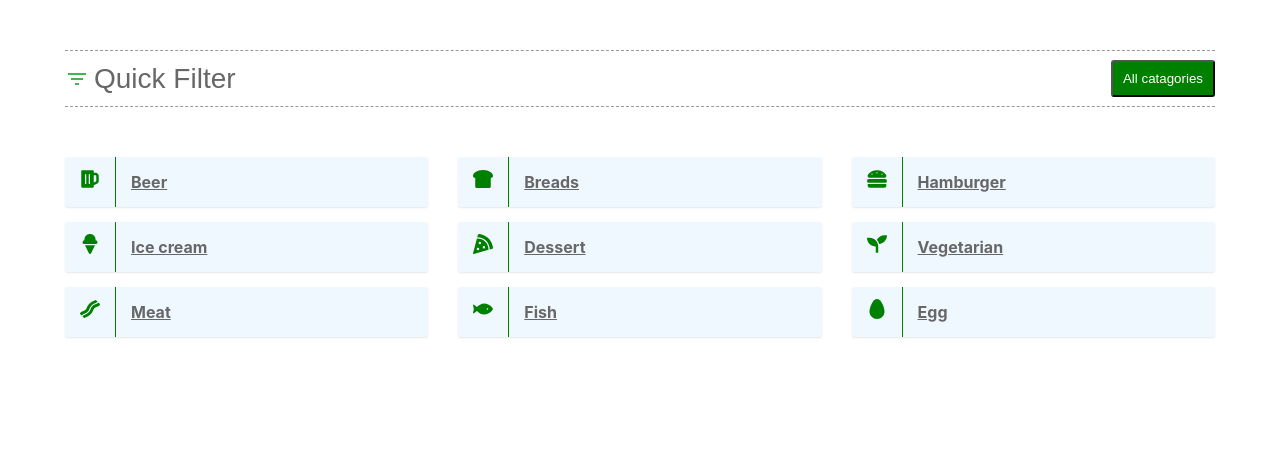
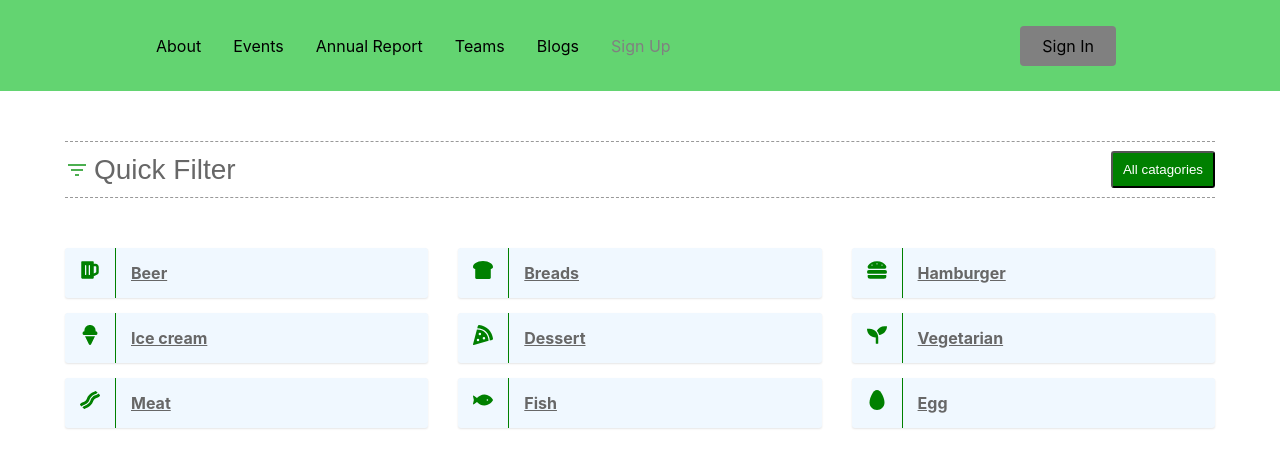
Before and after one commit to tungnthust/recipe-web-app, a React (Create React App) app in the folder client/: page / in a window 1280 px wide. Shown: the top 468 px of the page. Built offline with nearby package versions, Linux system fonts and the light colour scheme.

Commit message:
#1 add naive navbar

```diff
--- a/client/package.json
+++ b/client/package.json
@@ -12,7 +12,9 @@
     "react": "^17.0.2",
     "react-dom": "^17.0.2",
     "react-icons": "^4.3.1",
-    "react-scripts": "4.0.3"
+    "react-router-dom": "^6.0.0",
+    "react-scripts": "4.0.3",
+    "styled-components": "^5.3.3"
   },
   "scripts": {
     "start": "react-scripts start",
--- a/client/src/App.js
+++ b/client/src/App.js
@@ -1,10 +1,15 @@
 import './App.css';
+import { BrowserRouter as Router, Switch, Route } from 'react-router-dom';
+import Navbar1 from './Components/Navbar1';
 import QuickFilter from './Components/QuickFilter';
 
 function App() {
   return (
     <div>
-    <QuickFilter/>
+      <Router>
+        <Navbar1/>
+      </Router>
+      <QuickFilter/>
     </div>
   );
 }
--- /dev/null
+++ b/client/src/Components/Navbar1/NavbarElements.js
@@ -0,0 +1,86 @@
+import { FaBars } from 'react-icons/fa';
+import { NavLink as Link } from 'react-router-dom';
+import styled from 'styled-components';
+
+export const Nav = styled.nav`
+  background: #63D471;
+  height: 85px;
+  display: flex;
+  justify-content: space-between;
+  padding: 0.2rem calc((100vw - 1000px) / 2);
+  z-index: 12;
+  /* Third Nav */
+  /* justify-content: flex-start; */
+`;
+
+export const NavLink = styled(Link)`
+  color: #808080;
+  display: flex;
+  align-items: center;
+  text-decoration: none;
+  padding: 0 1rem;
+  height: 100%;
+  cursor: pointer;
+  &.active {
+    color: #000000;
+  }
+`;
+
+export const Bars = styled(FaBars)`
+  display: none;
+  color: #808080;
+  @media screen and (max-width: 768px) {
+    display: block;
+    position: absolute;
+    top: 0;
+    right: 0;
+    transform: translate(-100%, 75%);
+    font-size: 1.8rem;
+    cursor: pointer;
+  }
+`;
+
+export const NavMenu = styled.div`
+  display: flex;
+  align-items: center;
+  margin-right: -24px;
+  /* Second Nav */
+  /* margin-right: 24px; */
+  /* Third Nav */
+  /* width: 100vw;
+  white-space: nowrap; */
+  @media screen and (max-width: 768px) {
+    display: none;
+  }
+`;
+
+export const NavBtn = styled.nav`
+  display: flex;
+  align-items: center;
+  margin-right: 24px;
+  /* Third Nav */
+  /* justify-content: flex-end;
+  width: 100vw; */
+  @media screen and (max-width: 768px) {
+    display: none;
+  }
+`;
+
+export const NavBtnLink = styled(Link)`
+  border-radius: 4px;
+  background: #808080;
+  padding: 10px 22px;
+  color: #000000;
+  outline: none;
+  border: none;
+  cursor: pointer;
+  transition: all 0.2s ease-in-out;
+  text-decoration: none;
+  /* Second Nav */
+  margin-left: 24px;
+  &:hover {
+    transition: all 0.2s ease-in-out;
+    background: #fff;
+    color: #808080;
+  }
+`;
--- /dev/null
+++ b/client/src/Components/Navbar1/index.js
@@ -0,0 +1,47 @@
+import React from 'react';
+import {
+  Nav,
+  NavLink,
+  Bars,
+  NavMenu,
+  NavBtn,
+  NavBtnLink,
+} from './NavbarElements';
+
+const Navbar1 = () => {
+  return (
+    <>
+      <Nav>
+        <Bars />
+
+        <NavMenu>
+          <NavLink to='/' activeStyle>
+            About
+          </NavLink>
+          <NavLink to='/' activeStyle>
+            Events
+          </NavLink>
+          <NavLink to='/' activeStyle>
+            Annual Report
+          </NavLink>
+          <NavLink to='/' activeStyle>
+            Teams
+          </NavLink>
+          <NavLink to='/' activeStyle>
+            Blogs
+          </NavLink>
+          <NavLink to='/-up' activeStyle>
+            Sign Up
+          </NavLink>
+          {/* Second Nav */}
+          {/* <NavBtnLink to='/sign-in'>Sign In</NavBtnLink> */}
+        </NavMenu>
+        <NavBtn>
+          <NavBtnLink to='/'>Sign In</NavBtnLink>
+        </NavBtn>
+      </Nav>
+    </>
+  );
+};
+
+export default Navbar1;
```
Also changed, not shown: 2 other files (tests, documents, lock files or other folders).
